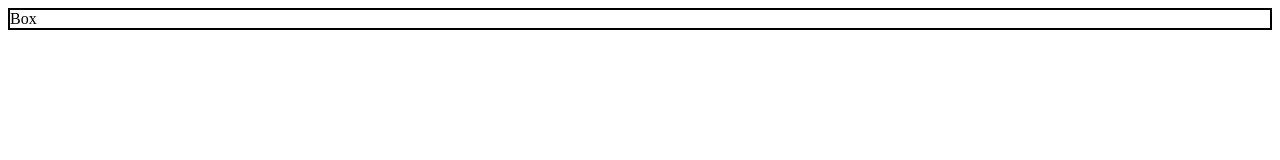
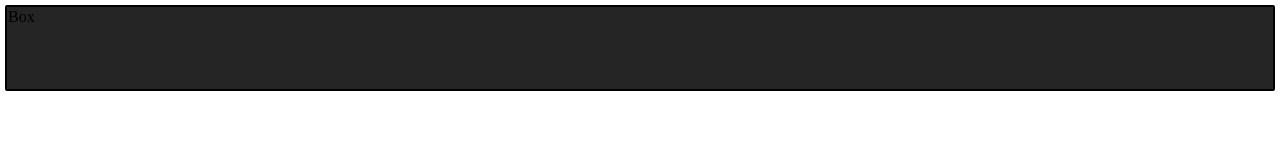
Before and after one commit to GZEJK/Notion-Embed, a plain HTML site: page index.html in a window 1280 px wide. Drawn offline with Linux system fonts and the light colour scheme.

Commit message:
Update index.html

```diff
--- a/index.html
+++ b/index.html
@@ -5,8 +5,17 @@
     <meta name="viewport" content="width=device-width, initial-scale=1.0">
     <title>Notion</title>
     <style>
+        *{
+            padding: 1px;
+            margin: 1px;
+        }
+
+
         .box{
             border: 2px solid black;
+            border-radius: 2px;
+            height: 10vh;
+            background-color: #252525;
         }
     </style>
 </head>
```
